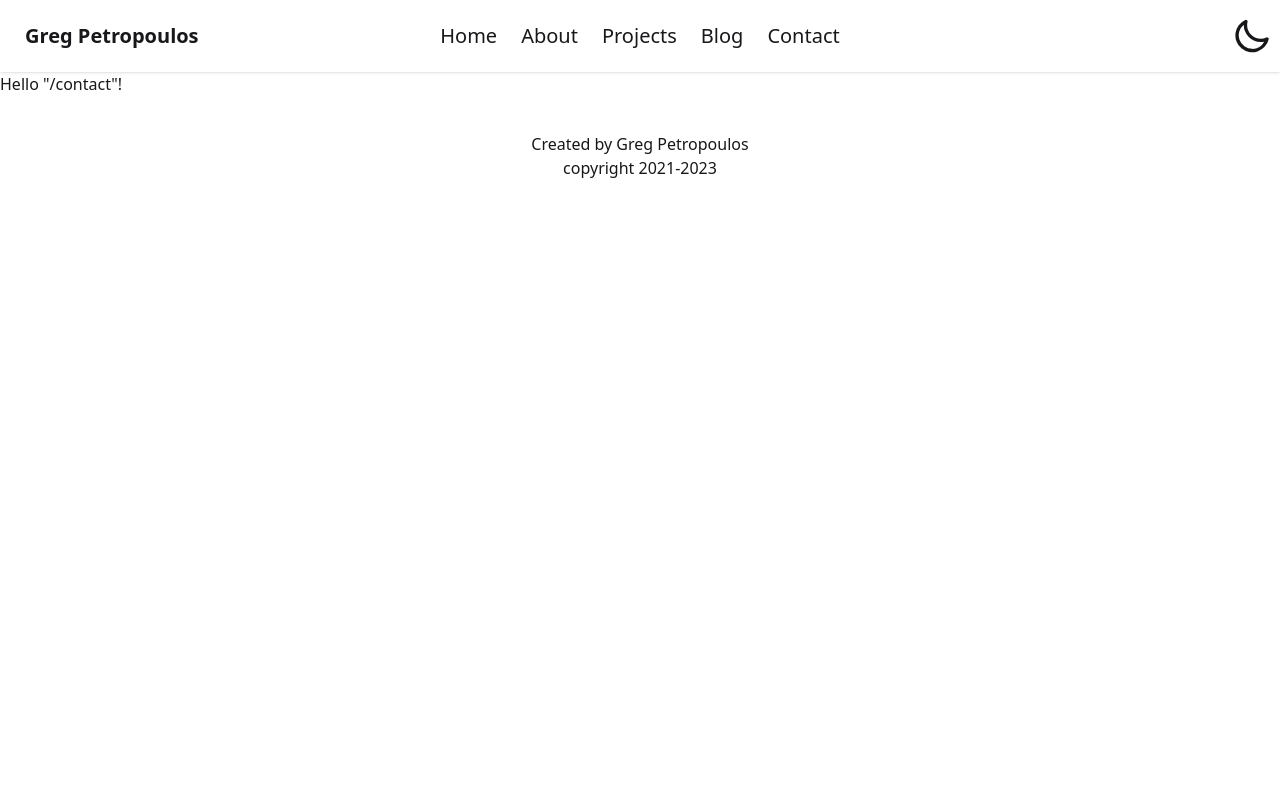
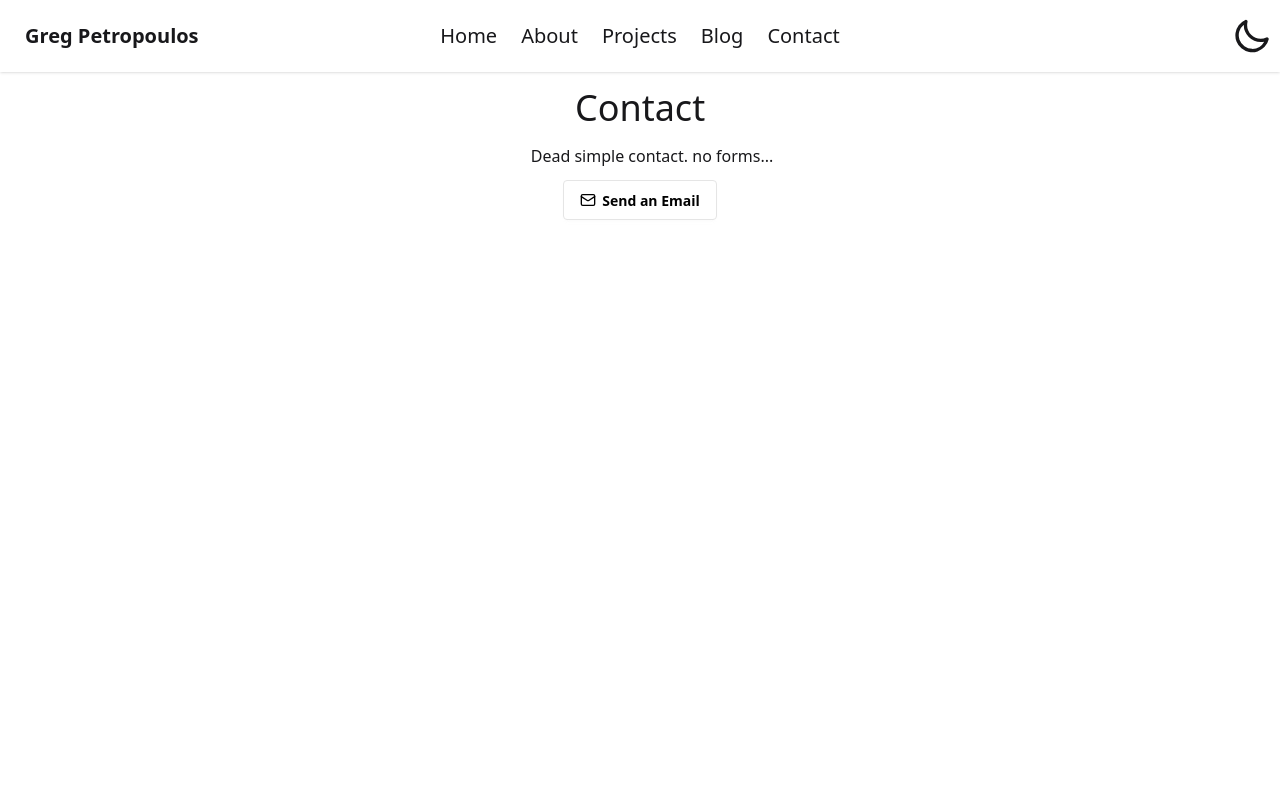
Before and after one commit to GregPetropoulos/GP-XP, a React (Vite) app: page /contact in a window 1280 px wide. Shown: the top 800 px of the page. Built offline with nearby package versions, Linux system fonts and the light colour scheme.

Commit message:
Contact page and spinner props

```diff
--- a/src/components/Footer.tsx
+++ b/src/components/Footer.tsx
@@ -1,4 +1,3 @@
-import React from 'react'
 
 const Footer = () => {
   const today = new Date();
--- /dev/null
+++ b/src/components/PageTitle.tsx
@@ -0,0 +1,9 @@
+
+const PageTitle = ({title}:{title:string}) => {
+
+  return (
+    <h2 className='text-center text-3xl sm:text-4xl my-4'>{title}</h2>
+  )
+}
+
+export default PageTitle
--- a/src/components/Spinner.tsx
+++ b/src/components/Spinner.tsx
@@ -1,5 +1,3 @@
-import React from 'react';
-
 const Spinner = () => {
   return (
     <div className='flex items-center justify-center space-x-2 my-40'>
--- a/src/routes/__root.tsx
+++ b/src/routes/__root.tsx
@@ -1,7 +1,9 @@
-import { Outlet, createRootRoute } from '@tanstack/react-router';
+import { Outlet, createRootRoute} from '@tanstack/react-router';
 import { TanStackRouterDevtools } from '@tanstack/react-router-devtools';
 import NavBar from '../components/NavBar';
 import Footer from '../components/Footer';
+
+
 export const Route = createRootRoute({
   component: () => (
     <>
--- a/src/routes/about.tsx
+++ b/src/routes/about.tsx
@@ -1,9 +1,12 @@
 import { createFileRoute } from '@tanstack/react-router'
-
+import PageTitle from '../components/PageTitle'
 export const Route = createFileRoute('/about')({
   component: AboutComponent,
 })
+// Github presence
+// history pics
+// maps
 
 function AboutComponent() {
-  return <div>Hello "/about"!</div>
+  return <div><PageTitle title='About'/></div>
 }
--- a/src/routes/blog.tsx
+++ b/src/routes/blog.tsx
@@ -1,6 +1,7 @@
 import { createFileRoute } from '@tanstack/react-router';
 import type { Articles } from '../models';
 import { fetchLatestBlogs } from '../services';
+import PageTitle from '../components/PageTitle';
 export const Route = createFileRoute('/blog')({
   loader: (abortController) => fetchLatestBlogs(abortController),
   errorComponent: ({ error }) => {
@@ -19,7 +20,7 @@ function BlogComponent() {
 
   return (
     <>
-      <h2 className='text-center text-2xl sm:text-4xl my-4'>Blog Articles</h2>
+      <PageTitle title='Blog Articles'/>
       <div className='block mt-6  text-sm sm:grid gap-1 grid-cols-3 grid-rows-3 '>
         {articles.map((article: Articles) => {
           return (
--- a/src/routes/contact.tsx
+++ b/src/routes/contact.tsx
@@ -1,9 +1,44 @@
-import { createFileRoute } from '@tanstack/react-router'
+import { createFileRoute } from '@tanstack/react-router';
+import PageTitle from '../components/PageTitle';
 
 export const Route = createFileRoute('/contact')({
-  component: ContactComponent,
-})
+  component: ContactComponent
+});
 
 function ContactComponent() {
-  return <div>Hello "/contact"!</div>
+  const handleEmail = () => {
+    window.location.href = `mailto:${import.meta.env.VITE_USER_EMAIL}?subject=Portfolio Contact&body=Hi Greg, I found your portfolio and wanted to send a message...`;
+  };
+  return (
+    <>
+      <PageTitle title='Contact' />
+      <div className='justify-center h-screen text-center'>
+        <p className='w-full text-center m-3'>
+          Dead simple contact. no forms...
+        </p>
+        <button
+          className='btn bg-white text-black border-[#e5e5e5]'
+          onClick={handleEmail}>
+          <svg
+            aria-label='Email icon'
+            width='16'
+            height='16'
+            xmlns='http://www.w3.org/2000/svg'
+            viewBox='0 0 24 24'>
+            <g
+              strokeLinejoin='round'
+              strokeLinecap='round'
+              strokeWidth='2'
+              fill='none'
+              stroke='black'>
+              <rect width='20' height='16' x='2' y='4' rx='2'></rect>
+              <path d='m22 7-8.97 5.7a1.94 1.94 0 0 1-2.06 0L2 7'></path>
+            </g>
+          </svg>
+          Send an Email
+        </button>
+        {/*TODO  ANIMATION HERE */}
+      </div>
+    </>
+  );
 }
--- a/src/routes/projects.tsx
+++ b/src/routes/projects.tsx
@@ -1,9 +1,9 @@
 import { createFileRoute } from '@tanstack/react-router'
-
+import PageTitle from '../components/PageTitle'
 export const Route = createFileRoute('/projects')({
   component: ProjectsComponent,
 })
 
 function ProjectsComponent() {
-  return <div>Hello "/projects"!</div>
+  return <div><PageTitle title='Projects'/></div>
 }
```
